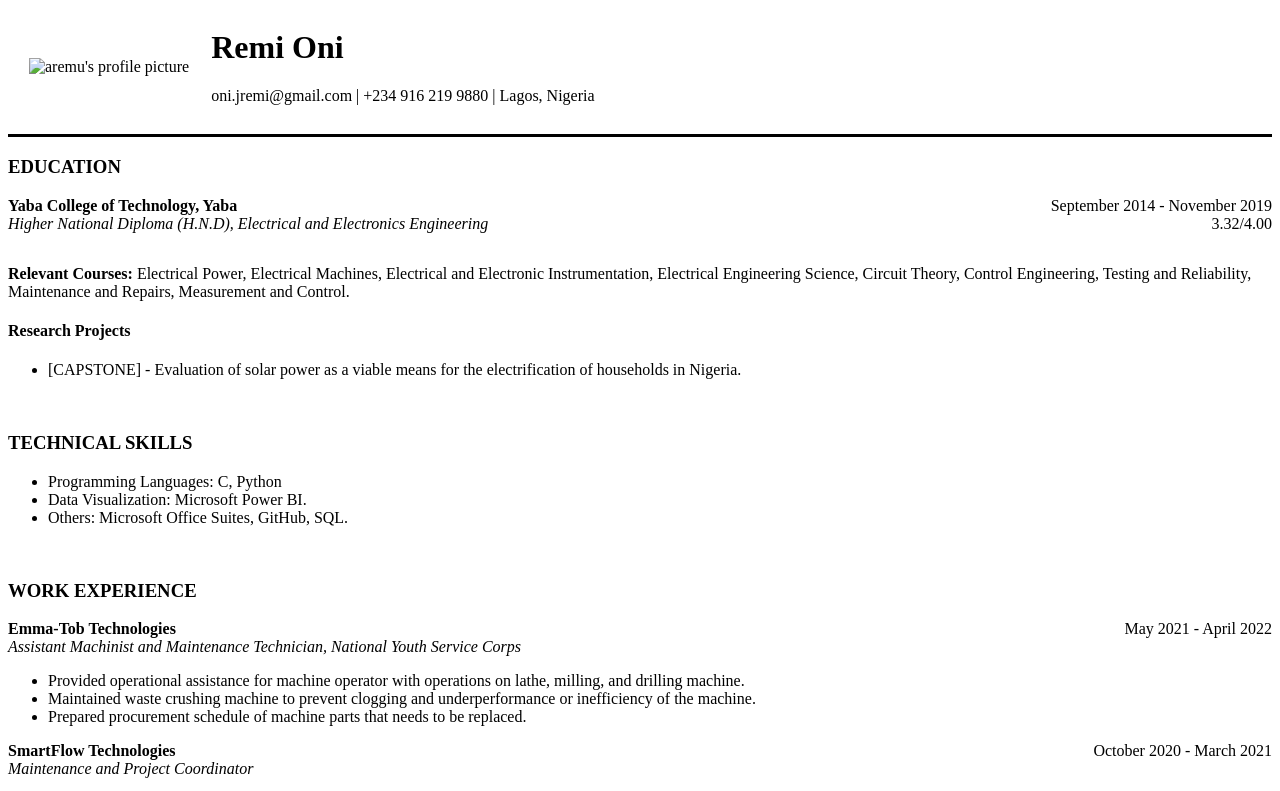
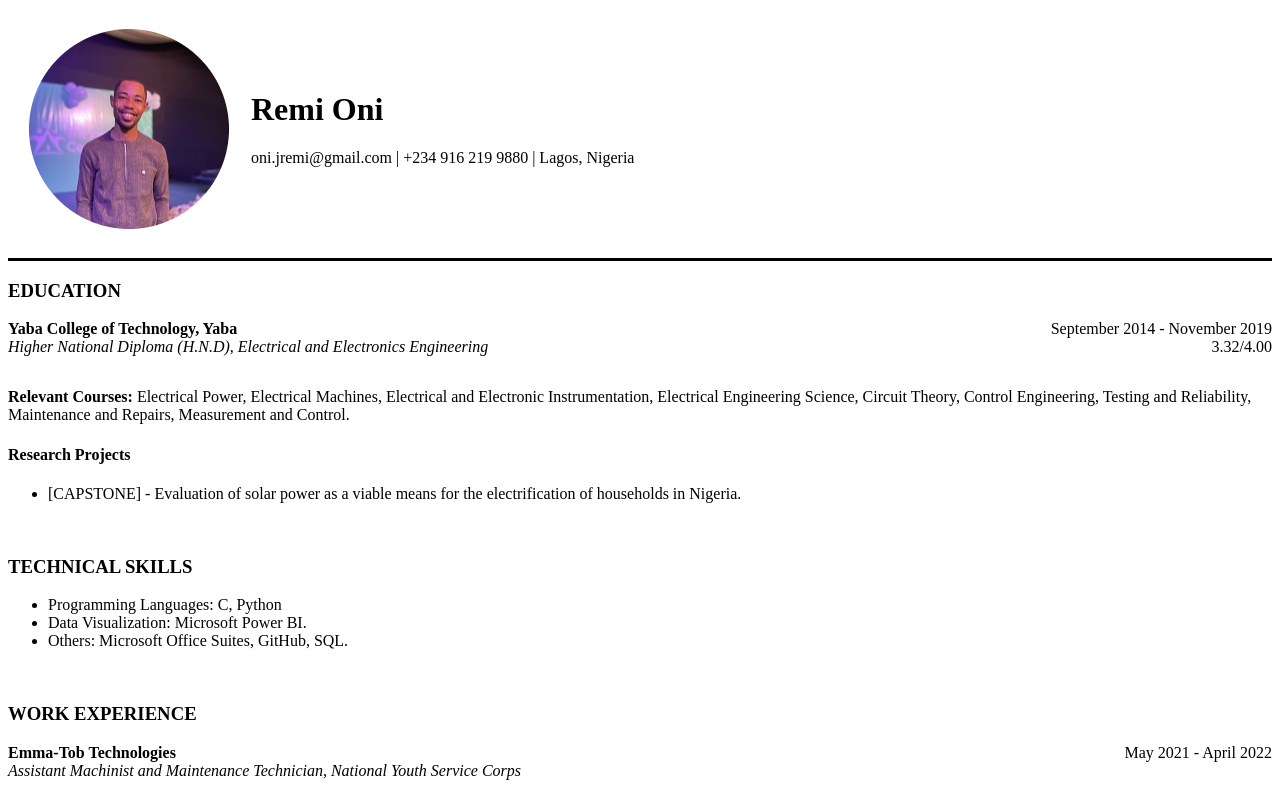
Before and after one commit to Oni-Jremi/angela_yu-project, a plain HTML site: page index.html in a window 1280 px wide. Shown: the top 791 px of the page. Drawn offline with Linux system fonts and the light colour scheme.

Commit message:
Correctly linked profile picture

```diff
--- a/index.html
+++ b/index.html
@@ -6,7 +6,7 @@
 <body>
     <table cellspacing="20">
         <tr>
-            <td><img src="aremu.png" alt="aremu's profile picture"></td>
+            <td><img src="images/aremu.png" alt="aremu's profile picture"></td>
             <td><h1>Remi Oni</h1>
             <p>oni.jremi@gmail.com | +234 916 219 9880 | Lagos, Nigeria</p></td>
         </tr>
```
